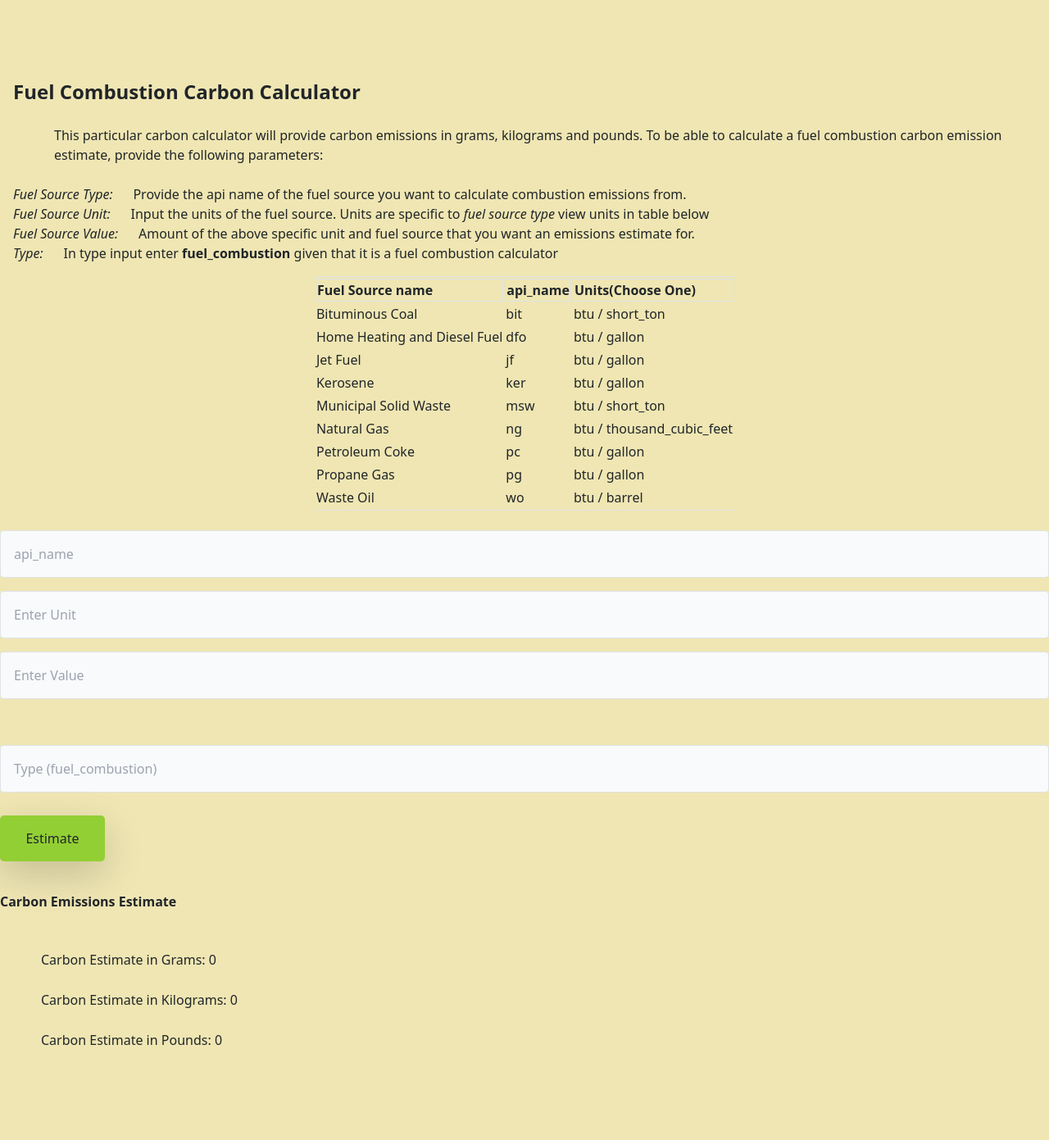
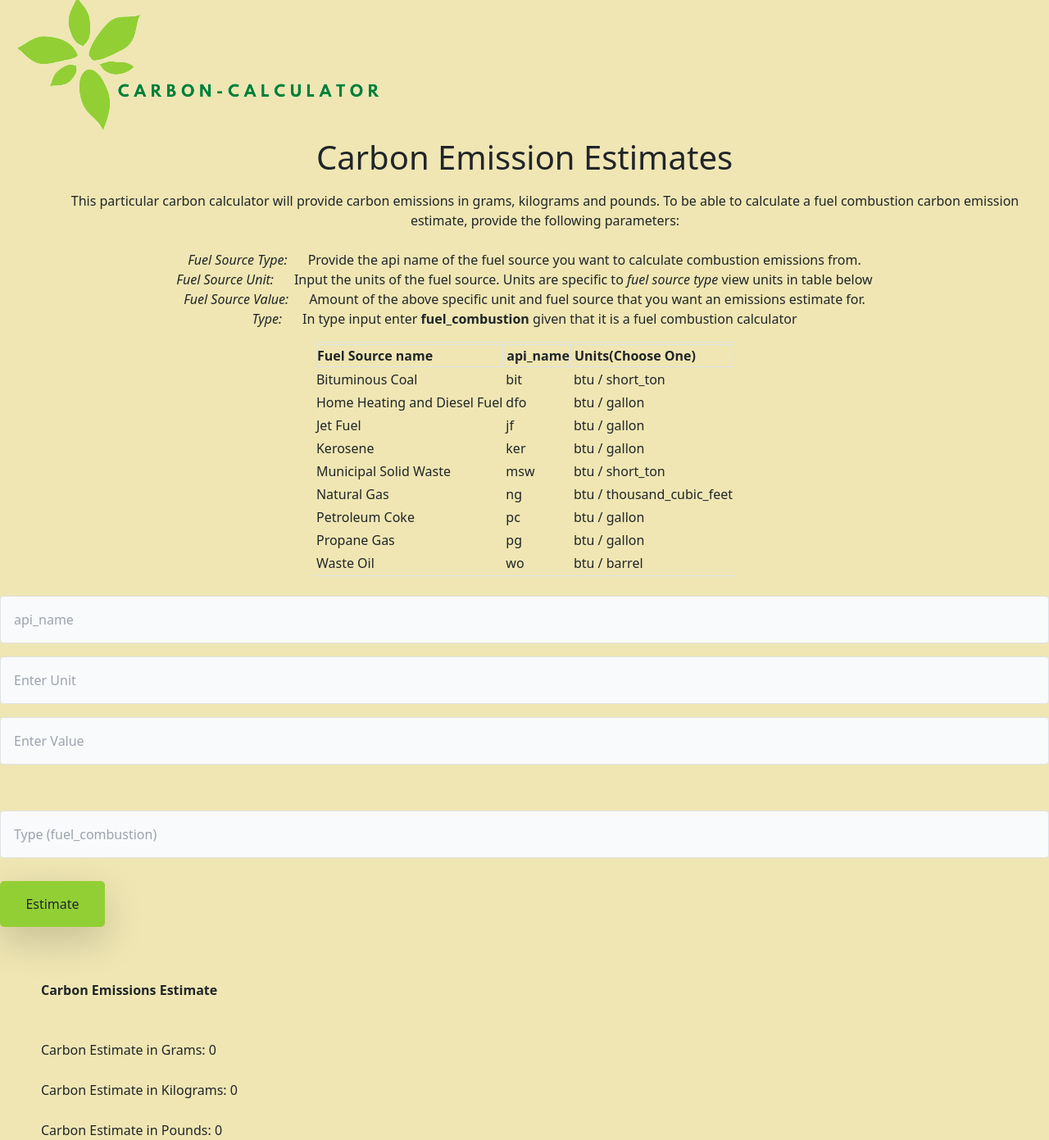
Before and after one commit to richard200/project-carbon-calculator, a React (Create React App) app: page /fuel in a window 1280 px wide. Shown: the top 1391 px of the page at 82% size. Before the commit the page ends 1281 px from the top, so only its background shows below. Built offline with nearby package versions, Linux system fonts and the light colour scheme.

Commit message:
UI fixing

```diff
--- a/src/components/App.css
+++ b/src/components/App.css
@@ -41,7 +41,8 @@
   text-align: center;
   line-height: 0.8;
   margin-bottom: 50px;
-  margin-top: 100px;
+  margin-top: -120px;
+
 }
 
 .header p {
--- a/src/components/Electricity.js
+++ b/src/components/Electricity.js
@@ -1,5 +1,7 @@
 import React, { useState, useEffect } from 'react';
 import Navigation from './Navigation';
+import carbonCalc from './vehicles/carbon-calc.png';
+import GreenEarth from './vehicles/green.png';
 
 function Electricity() {
     const [data, setData] = useState(null);
@@ -60,8 +62,15 @@ function Electricity() {
         return (
             <div>
               <Navigation/>
+              <div className="image-container">
+            <img  id="logo" src={carbonCalc} alt="carbon calc" />
+        </div>
+          <div className="left-img" style={{ backgroundImage: `url(${GreenEarth})` }}>
+            {/* other elements go here */}
+          </div>
+
               <div>
-                <h1 id="electricValue"> Fill in your Electric Value</h1>
+                <h1 id="electricValue"> Carbon Emission Estimates</h1>
               </div>
               <form id="Apiform" onSubmit={handleSubmit}>
                 <label id="ApiInput1" >
@@ -131,8 +140,15 @@ function Electricity() {
     return (
       <div>
         <Navigation/>
+        <div className="image-container">
+            <img  id="logo" src={carbonCalc} alt="carbon calc" />
+        </div>
+        <div className="left-img" style={{ backgroundImage: `url(${GreenEarth})` }}>
+          {/* other elements go here */}
+        </div>
+
         <div>
-                <h1 id="electricValue"> Fill in your Electric Value</h1>
+       <h1 id="electricValue"> Fill in your Electric Value</h1>
               </div>
         <form id="Apiform" onSubmit={handleSubmit}>
                 <label id="ApiInput1" >
--- a/src/components/Flight.js
+++ b/src/components/Flight.js
@@ -1,6 +1,8 @@
 import React, {  useState } from "react";
 import Display from "./Display";
 import Navigation from "./Navigation";
+import carbonCalc from './vehicles/carbon-calc.png';
+import GreenEarth from './vehicles/green.png';
 
 function Flight() {
   let [type, setType] = useState("")
@@ -64,13 +66,19 @@ function Flight() {
 
     <div className="main">
       <Navigation/>
+      <div className="image-container">
+            <img  id="logo" src={carbonCalc} alt="carbon calc" />
+        </div>
+ <div className="left-img" style={{ backgroundImage: `url(${GreenEarth})` }}>
+   {/* other elements go here */}
+</div>
       <h2 className="header">Carbon Emission Estimates</h2>
         <h2 className="header2">Kindly Enter Details Below to Calculate Your Carbon Emmission Estimate</h2>
       <form onSubmit={handleSubmit} className="form">
         <div className="data">
 
 
-          Type:
+          Type (Input: type as flight):
         <input value={type}
           onChange={(e) => setType(e.target.value)}
           type="types"
--- a/src/components/Fuel.js
+++ b/src/components/Fuel.js
@@ -1,6 +1,8 @@
 import React, { useState } from "react";
 import FuelDisplayEstimate from "./FuelDisplayEstimate";
 import Navigation from "./Navigation";
+import carbonCalc from './vehicles/carbon-calc.png';
+import GreenEarth from './vehicles/green.png';
 
 function Fuel() {
   const [estimateInGrams, setEstimateInGrams] = useState(0);
@@ -62,10 +64,15 @@ function Fuel() {
   return (
     <div>
       <Navigation/>
+      <div className="image-container">
+            <img  id="logo" src={carbonCalc} alt="carbon calc" />
+        </div>
+ <div className="left-img" style={{ backgroundImage: `url(${GreenEarth})` }}>
+   {/* other elements go here */}
+</div>
       <article id="displayArticle" className="mt-15 p-3">
-        <h1 className=" text-2xl mb-3">
-          {" "}
-          <strong> Fuel Combustion Carbon Calculator</strong>
+        <h1 className=" text-2xl mb-3" id="headerDisplay">
+          Carbon Emission Estimates
         </h1>
         <p>
           This particular carbon calculator will provide carbon emissions in
--- a/src/components/FuelDisplayEstimate.js
+++ b/src/components/FuelDisplayEstimate.js
@@ -4,8 +4,8 @@ function FuelDisplayEstimate ({estimateInGrams, estimateInKilograms, estimateInP
 
 
     return (
-        <div>
-            <h3> <strong> Carbon Emissions Estimate </strong></h3> <br />
+        <div id="estimateCarbon">
+            <p> <strong> Carbon Emissions Estimate </strong></p> <br />
             <p>Carbon Estimate in Grams: {estimateInGrams}</p>
             <p>Carbon Estimate in Kilograms: {estimateInKilograms}</p>
             <p>Carbon Estimate in Pounds: {estimateInPounds}</p>
--- a/src/components/Shipping.js
+++ b/src/components/Shipping.js
@@ -1,6 +1,8 @@
 import React, { useState } from "react";
 import Display from "./Display";
 import Navigation from "./Navigation";
+import carbonCalc from './vehicles/carbon-calc.png';
+import GreenEarth from './vehicles/green.png';
 
 function Shipping() {
 
@@ -77,12 +79,18 @@ let kilogram = kgList.map((value, index) =>
   return (
     <div className="main">
       <Navigation/>
+      <div className="image-container">
+            <img  id="logo" src={carbonCalc} alt="carbon calc" />
+        </div>
+ <div className="left-img" style={{ backgroundImage: `url(${GreenEarth})` }}>
+   {/* other elements go here */}
+</div>
       <h2 className="header">Carbon Emission Estimates</h2>
         <h2 className="header2">Kindly Enter Details Below to Calculate Your Carbon Emmission Estimate</h2>
 
       <form onSubmit={handleSubmit} className="form">
         <div className="data">
-        Type: <input value={type}
+        Type (Input: type as shipping): <input value={type}
          onChange={(e) => setType(e.target.value)}
          type="types"
           name="estimatetype"
--- a/src/components/vehicles/Vehicles.js
+++ b/src/components/vehicles/Vehicles.js
@@ -71,7 +71,7 @@ export default function Vehicles() {
  <div className="left-img" style={{ backgroundImage: `url(${GreenEarth})` }}>
    {/* other elements go here */}
 </div>
-        <h1 id="h1-vehicles">Vehicles Carbon Estimator</h1>
+        <h1 id="h1-vehicles">Carbon Emission Estimates</h1>
 
     <div className="container"><br/>
         <form >
@@ -109,7 +109,7 @@ export default function Vehicles() {
             onChange={(e)=>{setDistanceValue(e.target.value) }}
             />
             <br/>
-            <label htmlFor="Car-make">Select distance unit to use: </label>
+            <label htmlFor="Car-make" id="distanceUnit">Select distance unit to use: </label>
             <select name="car-model" id="car-model" className="form-control custom-select " onChange={(e)=> {setDistanceUnit(e.target.value)}}>
                 <option value="null"></option>
                 <option value="km">km</option>
--- a/src/components/vehicles/style.css
+++ b/src/components/vehicles/style.css
@@ -1,5 +1,5 @@
 #submit {
-    background-color: rgb(231, 255, 12);
+    background-color: #92CF34;
     padding: 20px 30px;
     color: rgb(0, 0, 0);
     border: none;
@@ -9,17 +9,17 @@
     cursor: pointer;
     }
 
-#submit:hover {
-        background-color: rgb(0, 255, 255);
-        padding: 25px 40px;
+/* #submit:hover {
+        /* background-color: rgb(0, 255, 255); */
+        /* padding: 25px 40px;
         color: rgb(0, 0, 0);
-        cursor: pointer;
-        @keyframes pulse {
+        cursor: pointer; */
+        /* @keyframes pulse {
             0% {transform: scale(1);}
             50% {transform: scale(1.1);}
             100% {transform: scale(1);}
-        }
-      }
+        } */
+      /* } */
 #submit-container{
     align-items: center;
     display: flex;
@@ -30,20 +30,24 @@ body {
     /* border: ; */
 }
 #h1-vehicles{
+
+  margin-top: -120px;
+
   display: flex;
-  background-color: rgb(250, 211, 160);
+  /* background-color: rgb(250, 211, 160); */
   justify-content: center;
   align-items: center;
-  font-size: 70px;
-  border: 10px solid rgb(255, 255, 255);
+  font-size: 40px;
+  /* border: 10px solid rgb(255, 255, 255); */
 }
 
-#h1-vehicles:hover {
+/* #h1-vehicles:hover {
+
     background-color: #255e20;
     border: 10px solid #00f128;
     color: white;
     cursor: pointer;
-  }
+  } */
 
   /* .left-img {
     background-position: left;
@@ -61,20 +65,23 @@ body {
 
   .th {
       padding: 8px;
-      background-color: #b82525;
+      /* background-color: #b82525; */
       text-align: left;
-      border: 5px solid #ddd;
+      /* border: 5px solid #ddd; */
   }
 
   .td {
     padding: 8px;
-    background-color: #eecd13;
+    /* background-color: #eecd13; */
     text-align: left;
     font-size: 20px;
     font-family: Arial;
-    border: 5px solid #ddd;
+    /* border: 5px solid #ddd; */
   }
 
   .highlight-row {
-    background-color: #1a6d1e;
+    /* background-color: #1a6d1e; */
   }
+#distanceUnit{
+  margin-top: 30px;
+}
--- a/src/index.css
+++ b/src/index.css
@@ -33,9 +33,8 @@ body{
 }
 #electricValue{
   text-align: center;
-  margin-top: 50px;
+  margin-top: -120px;
   font-size: 40px;
-  font-weight: bold;
   /* text-decoration: underline; */
 }
 
@@ -192,5 +191,13 @@ text-align: center;
 }
 
 #displayArticle{
+  text-align: center;
+}
+/* #estimateCarbon{
+  text-align: center;
+} */
 
+#headerDisplay{
+  margin-top: -160px;
+  font-size: 40px;
 }
```
